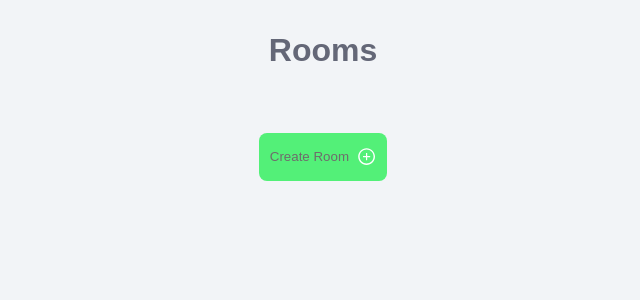
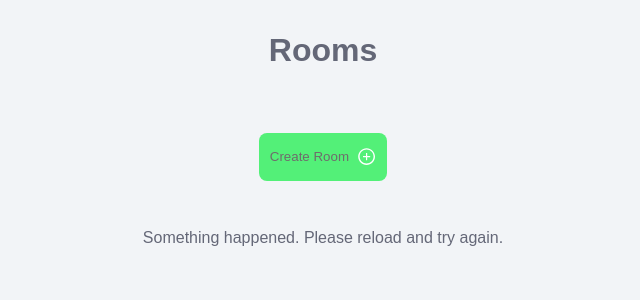
Before and after one commit to pablojacosta/school-app, a React (Vite) app: page /rooms in a window 1280 px wide. Shown: the top 300 px of the page, without its empty margins (317-957 px from the left). Built offline with nearby package versions, Linux system fonts and the light colour scheme; no server answers; a web font is replaced by a local one.

Commit message:
feat: :sparkles: Created ErrorMessage component.

```diff
--- a/src/components/pages/RoomsData/RoomsData.tsx
+++ b/src/components/pages/RoomsData/RoomsData.tsx
@@ -3,6 +3,8 @@ import RoomsTable from "./components/RoomsTable";
 import styles from "./RoomsData.module.scss";
 import CreateButton from "../../shared/CreateButton";
 import useGetRooms from "hooks/rooms/useGetRooms";
+import { AxiosError } from "axios";
+import ErrorMessage from "@components/shared/ErrorMessage";
 
 const RoomsData = () => {
   const { rooms, roomsError, roomsIsLoading } = useGetRooms();
@@ -19,6 +21,7 @@ const RoomsData = () => {
           <TailSpin />
         </div>
       )}
+      {(roomsError as AxiosError) && <ErrorMessage />}
     </div>
   );
 };
--- a/src/components/pages/StudentsData/StudentsData.tsx
+++ b/src/components/pages/StudentsData/StudentsData.tsx
@@ -3,6 +3,8 @@ import StudentsTable from "../../shared/StudentsTable";
 import CreateButton from "@components/shared/CreateButton";
 import useGetStudents from "hooks/students/useGetStudents";
 import styles from "./StudentsData.module.scss";
+import ErrorMessage from "@components/shared/ErrorMessage";
+import { AxiosError } from "axios";
 
 const StudentsData = () => {
   const { students, studentsError, studentsIsLoading } = useGetStudents();
@@ -19,6 +21,7 @@ const StudentsData = () => {
           <TailSpin />
         </div>
       )}
+      {(studentsError as AxiosError) && <ErrorMessage />}
     </div>
   );
 };
--- /dev/null
+++ b/src/components/shared/ErrorMessage/ErrorMessage.tsx
@@ -0,0 +1,11 @@
+import styles from "./ErrorMessage.module.scss";
+
+const ErrorMessage = () => {
+  return (
+    <div className={styles.errorMessage}>
+      <p>Something happened. Please reload and try again.</p>
+    </div>
+  );
+};
+
+export default ErrorMessage;
--- /dev/null
+++ b/src/components/shared/ErrorMessage/index.ts
@@ -0,0 +1 @@
+export { default } from "./ErrorMessage";
```
Also changed, not shown: src/components/shared/ErrorMessage/ErrorMessage.module.scss (added).
